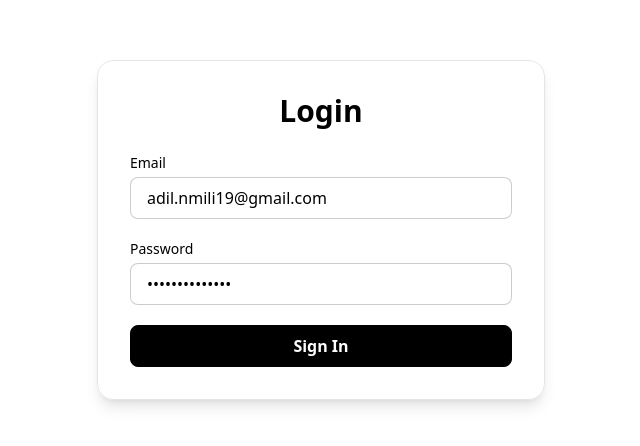
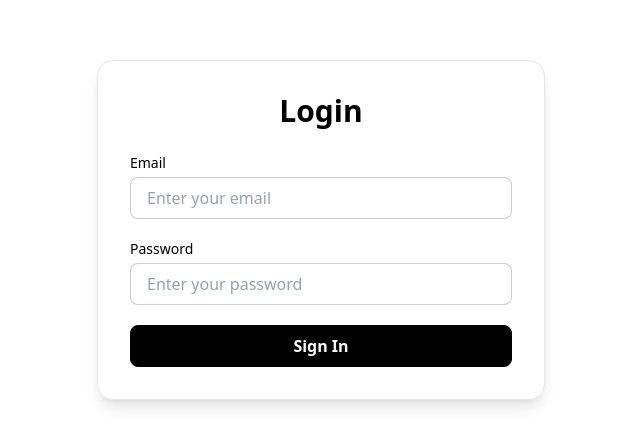
Before and after one commit to SAAD-ELGHABA/nazra, a React (Vite) app in the folder frontend/: page /login in a window 1280 px wide. Shown: the part 170-616 px from the top of the page, without its empty margins (319-959 px from the left). Built offline with nearby package versions, Linux system fonts and the light colour scheme; no server answers.

Commit message:
some changes

```diff
--- a/frontend/src/pages/Login.jsx
+++ b/frontend/src/pages/Login.jsx
@@ -5,8 +5,8 @@ import { useNavigate } from "react-router-dom";
 export default function LoginPage() {
   const [dataUser, setDataUser] = useState({
     // name:'',
-    email: "adil.nmili19@gmail.com",
-    password: "password123456",
+    email: "",
+    password: "",
   });
   const [error, setError] = useState("");
 
```
Also changed, not shown: 1 other file (tests, documents, lock files or other folders).
